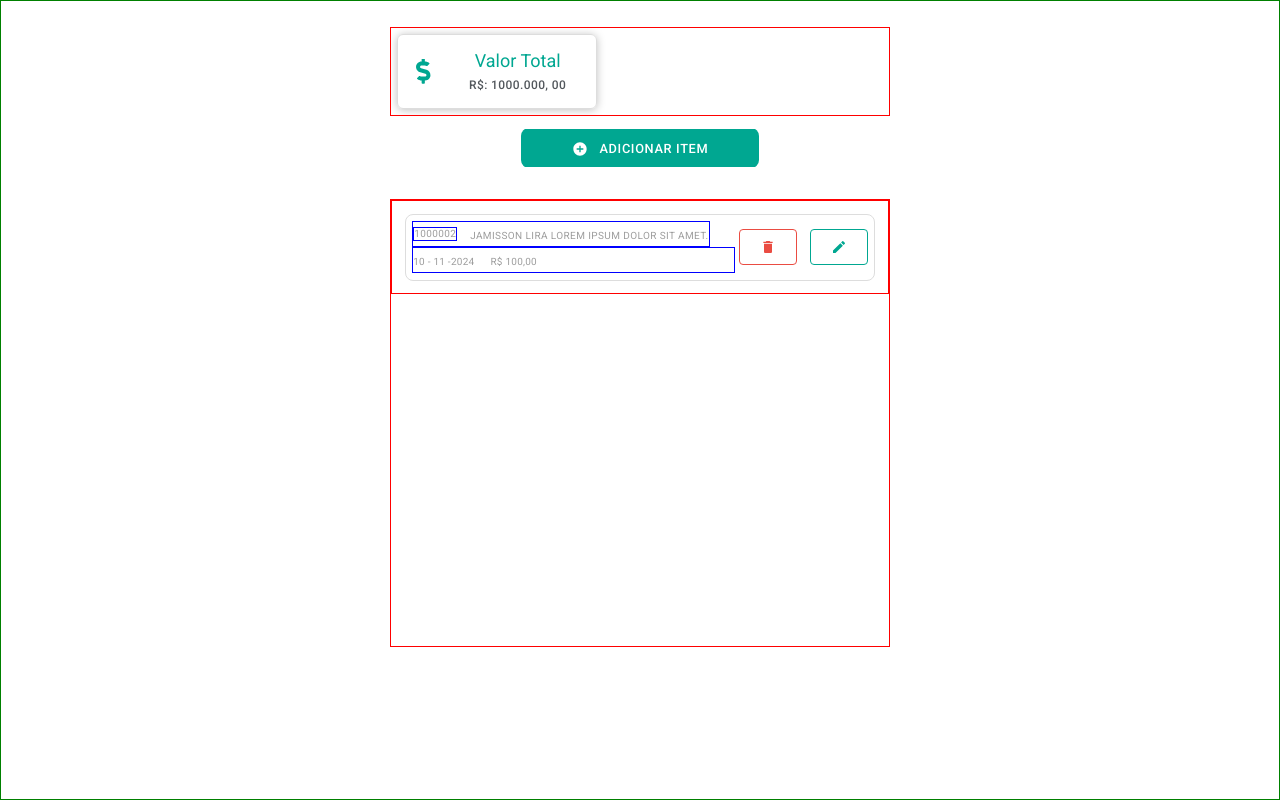
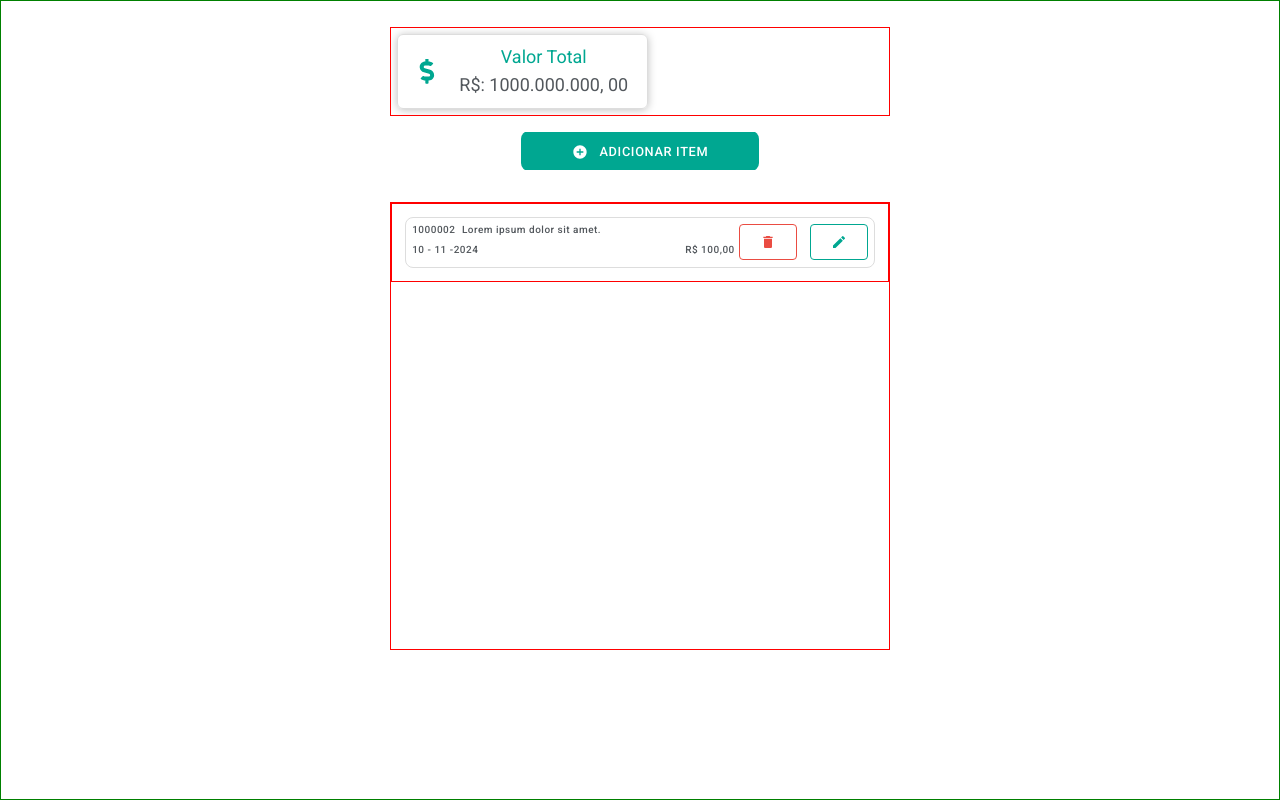
Before and after one commit to JamissonRamos/app_control_shopping, a React (Vite) app: page /home in a window 1280 px wide. Built offline with nearby package versions, Linux system fonts and the light colour scheme.

Commit message:
Ajuste de text no card

```diff
--- a/src/components/Typography/body/styled.js
+++ b/src/components/Typography/body/styled.js
@@ -19,24 +19,12 @@ const stylesText = {
         letterSpacing: '0.5px',
         fontWeight: '400',
         lineHeight: '24px',
-    },
-    4: {
-        fontSize: '18px',
-        letterSpacing: '0.15px',
-        fontWeight: '400',
-        lineHeight: '28px',
-    },
-    5: {
-        fontSize: '20px',
-        letterSpacing: '0.15px',
-        fontWeight: '400',
-        lineHeight: '30px',
-    },
+    }
 };
 
 
 export const Body = styled.span`
-    ${({ $level = 5}) => css`
+    ${({ $level = 1}) => css`
         font-size: ${stylesText[$level]?.fontSize};
         font-weight: ${stylesText[$level]?.fontWeight};
         letter-spacing: ${stylesText[$level]?.letterSpacing};
--- a/src/pages/home/components/cards_list/index.jsx
+++ b/src/pages/home/components/cards_list/index.jsx
@@ -13,25 +13,22 @@ const CardsList = ({data}) => {
                 <S.WrapItem>
                     <S.WrapDescriptionIndex>
                         <S.Index>
-                            <TextC.Body level={1}> 1000002 </TextC.Body>
+                            <TextC.Label level={2}> 1000002 </TextC.Label>
                         </S.Index>
 
                         <S.Product>
-                            <TextC.Body level={1}>
-                                Jamisson Lira Lorem ipsum dolor sit amet.
-
-                            </TextC.Body>
+                            <TextC.Label level={2}> Lorem ipsum dolor sit amet. </TextC.Label>
                         </S.Product>
 
                     </S.WrapDescriptionIndex>
 
                     <S.WrapDateValue>
                         <S.DatePurchase>
-                            <TextC.Body level={2}> 10 - 11 -2024 </TextC.Body>
+                            <TextC.Label level={2}> 10 - 11 -2024 </TextC.Label>
                         </S.DatePurchase>
 
                         <S.ValuePurchase>
-                            <TextC.Body level={2}> R$ 100,00</TextC.Body>
+                            <TextC.Label level={2}> R$ 100,00</TextC.Label>
                         </S.ValuePurchase>
                     </S.WrapDateValue>
                 </S.WrapItem>
--- a/src/pages/home/components/cards_list/styled.js
+++ b/src/pages/home/components/cards_list/styled.js
@@ -37,11 +37,11 @@ const StyledDelete = css`
 
 const StyledText = css`
     font-size: 10px;
-    font-weight: 400;
-    line-height: 12px;
+    font-weight: 300;
+    line-height: 14px;
     text-align: left;
     text-transform: uppercase;
-    color: ${Theme.Colors.grey600};
+    color: ${Theme.Colors.grey800};
     text-transform: uppercase;
 `;
 
@@ -74,47 +74,46 @@ export const WrapItem = styled.div`
     /* gap: .8rem; */
 `;
 export const WrapDescriptionIndex = styled.div`
-border: 1px solid blue;
+/* border: 1px solid blue; */
     flex: 5;
     display: flex;
-    align-items: center;
+    align-items: flex-start;
     justify-content: space-between;
-    gap: .8rem;
+    gap: .4rem;
 `;
+export const Index = styled.div`
+    /* border: 1px solid blue; */
+    display: flex;
+    align-items: flex-start;
+    justify-content: center;
 
-export const Index = styled.div`
-    border: 1px solid blue;
-    display: flex;
-    align-items: center;
-    justify-content: center;
     & span {
-        ${StyledText};
+        /* ${StyledText}; */
     }
 `;
-
 export const Product = styled.div`
     /* border: 1px solid blue; */
     flex: 3.8;
+    display: flex;
+    align-items: flex-start;
+    justify-content: center;
     & span {
-        ${StyledText};
+        /* ${StyledText}; */
     }
 `;
 export const WrapDateValue = styled.div`
-    border: 1px solid blue;
+    /* border: 1px solid blue; */
     width: 100%;
     display: flex;
     align-items: flex-start;
+    justify-content: space-between;
     gap: 16px;
 `;
-
-
-
-
 export const DatePurchase = styled.div`
     /* border: 1px solid blue; */
 
     & span {
-        ${StyledText};
+        /* ${StyledText}; */
     }
     @media (max-width: 768px) {
         text-align: center;
@@ -124,15 +123,12 @@ export const ValuePurchase = styled.div`
     /* border: 1px solid blue; */
 
     & span {
-        ${StyledText};
+        /* ${StyledText}; */
     }
     @media (max-width: 768px) {
         text-align: center;
     }
 `;
-
-
-
 export const WrapButtons = styled.div`
     /* border: 1px solid blue; */
     flex: 2;
--- a/src/pages/home/index.jsx
+++ b/src/pages/home/index.jsx
@@ -16,7 +16,7 @@ const Home = () => {
           </S.ItemIcon>
           <S.WrapText>
             <TextC.Title level={1}> Valor Total </TextC.Title>
-            <TextC.Label level={3}>R$: 1000.000, 00</TextC.Label>
+            <TextC.Title level={1}>R$: 1000.000.000, 00</TextC.Title>
           </S.WrapText>
         </S.Card>
       </S.CardsHeader>
--- a/src/pages/home/styled.js
+++ b/src/pages/home/styled.js
@@ -60,20 +60,20 @@ export const CardsHeader = styled.div`
     justify-content: flex-start;
     gap: 16px;
     padding: .4rem ;
-    margin-bottom: .8rem;
+    margin-bottom: 1rem;
 
 `;
 export const Card = styled.div`
     border: 1px solid red;
-    width: 200px;
-    max-width: 200px;
+    /* width: 300px;    */
+    /* max-width: 200px; */
     min-width: 150px;
     height: 100%;
     display: flex;
     align-items: center;
     justify-content: space-between;
     gap: 16px;
-    padding: .8rem;
+    padding: 1rem;
     border: 1px solid ${Theme.Colors.grey400};
     border-radius: 6px;
     box-shadow: ${Theme.Shadow.sh900};
```
